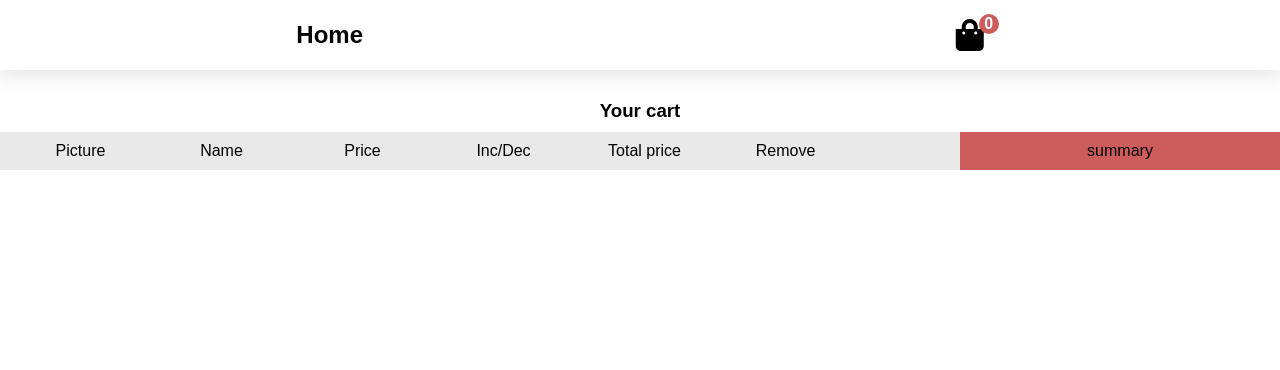
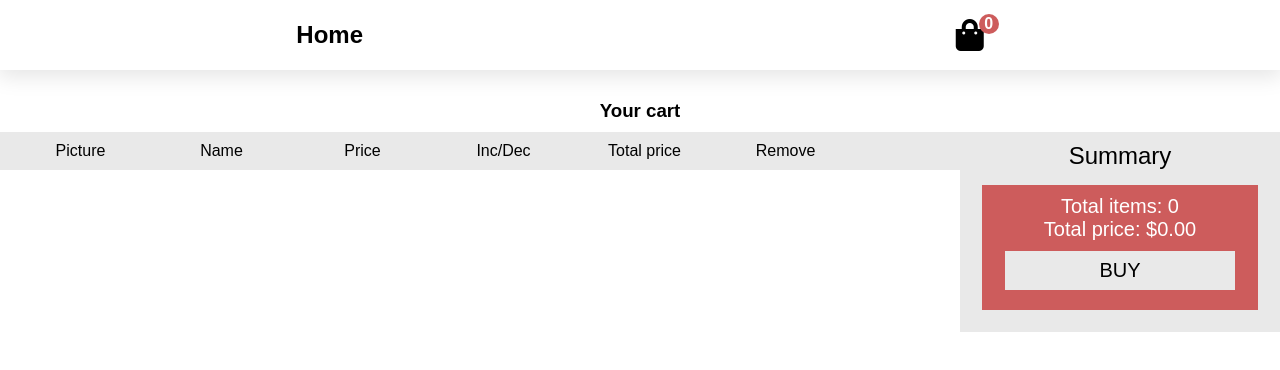
Before and after one commit to TimotijevicVlada/reactWebShop, a React (Create React App) app: page /cart in a window 1280 px wide. Shown: the top 370 px of the page. Built offline with nearby package versions, Linux system fonts and the light colour scheme.

Commit message:
Cart summary done!

```diff
--- a/src/App.css
+++ b/src/App.css
@@ -176,8 +176,15 @@ a {
 }
 .cart-summary {
   width: 25%;
-  background-color: indianred;
+  height: 200px;
+  display: flex;
+  flex-direction: column;
+  justify-content: space-between;
+  background-color: rgb(233, 233, 233);
   padding: 10px;
+}
+.cart-summary h2 {
+  font-weight: 100;
 }
 .cart-products {
 display: flex;
@@ -205,3 +212,22 @@ display: flex;
   font-size: 22px;
    cursor: pointer;
 }
+.summary-display {
+  background-color: indianred;
+  padding: 10px;
+  margin: 12px;
+}
+.summary-display div {
+  font-size: 20px;
+}
+.buy-btn {
+  cursor: pointer;
+  color: black;
+  background-color: rgb(233, 233, 233);
+  width: 90%;
+  padding: 8px;
+  margin: 10px auto;
+}
+.summary-total, .summary-price {
+  color: white;
+}
--- a/src/components/Cart.js
+++ b/src/components/Cart.js
@@ -2,7 +2,9 @@ import React, { isValidElement } from "react";
 import { useSelector, useDispatch } from "react-redux";
 
 const Cart = () => {
-  const { products } = useSelector((state) => state.CartReducer);
+  const { products, totalQuantity, totalPrice } = useSelector(
+    (state) => state.CartReducer
+  );
   //console.log(products) //Dobijamo objekat koji smo kliknuli na add to cart
   const dispatch = useDispatch();
 
@@ -33,11 +35,21 @@ const Cart = () => {
                 </div>
                 <div>
                   <div>
-                    <span className="dec" onClick={() => dispatch({type: "DEC", payload: item.id})}>
+                    <span
+                      className="dec"
+                      onClick={() =>
+                        dispatch({ type: "DEC", payload: item.id })
+                      }
+                    >
                       <i className="fas fa-minus"></i>
                     </span>
                     <span className="quantity">{item.quantity}</span>
-                    <span className="inc" onClick={() => dispatch({type: "INC", payload: item.id})}>
+                    <span
+                      className="inc"
+                      onClick={() =>
+                        dispatch({ type: "INC", payload: item.id })
+                      }
+                    >
                       <i className="fas fa-plus"></i>
                     </span>
                   </div>
@@ -46,13 +58,25 @@ const Cart = () => {
                   <div>${(item.discountPrice * item.quantity).toFixed(2)}</div>
                 </div>
                 <div className="cart-trash">
-                  <i class="fas fa-trash" onClick={() => dispatch({type: "REMOVE", payload: item.id})}></i>
+                  <i
+                    class="fas fa-trash"
+                    onClick={() =>
+                      dispatch({ type: "REMOVE", payload: item.id })
+                    }
+                  ></i>
                 </div>
               </div>
             ))}
           </div>
         </div>
-        <div className="cart-summary">summary</div>
+        <div className="cart-summary">
+          <h2>Summary</h2>
+          <div className="summary-display">
+            <div className="summary-total">Total items: {totalQuantity}</div>
+            <div className="summary-price">Total price: ${totalPrice.toFixed(2)}</div>
+            <div className="buy-btn">BUY</div>
+          </div>
+        </div>
       </div>
     </div>
   );
--- a/src/store/reducers/CartReducer.js
+++ b/src/store/reducers/CartReducer.js
@@ -36,13 +36,18 @@ const CartReducer = (state = initState, action) => {
       index = state.products.findIndex(
         (product) => product.id === action.payload
       );
+      if(findProduct.quantity < 20) {
       findProduct.quantity += 1;
       state.products[index] = findProduct;
       return {
         ...state,
-        totalPrice: state.totalPrice * findProduct.discountPrice,
+        totalPrice: state.totalPrice + findProduct.discountPrice,
         totalQuantity: state.totalQuantity + 1,
-      };
+      };}else {
+        alert("The most products you can add is 20!");
+        return state;
+      }
+
     case "DEC":
       findProduct = state.products.find(
         (product) => product.id === action.payload
```
